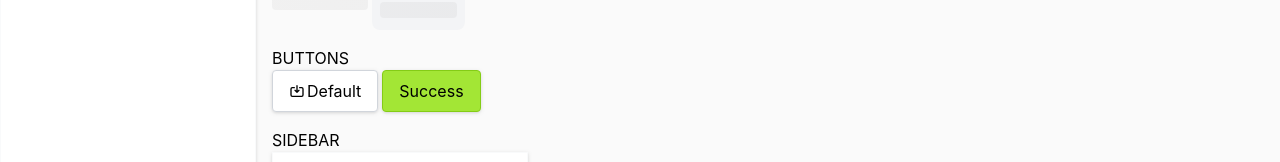
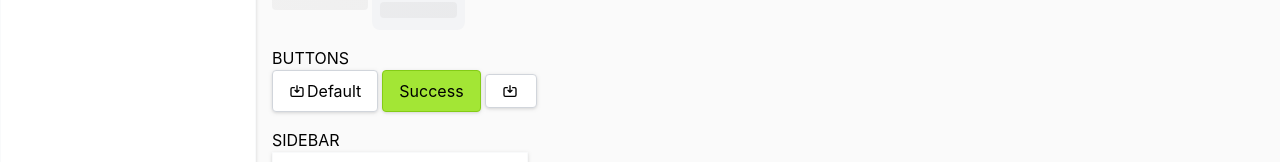
Before and after one commit to online-lorno/apex, a Next.js app in the folder projects/admin/: page /components in a window 1280 px wide. Shown: the part 202-364 px from the top of the page. Built offline with nearby package versions, Linux system fonts and the light colour scheme.

Commit message:
feat: update button component

```diff
--- a/projects/admin/pages/components.tsx
+++ b/projects/admin/pages/components.tsx
@@ -60,13 +60,13 @@ const Components: NextPage = () => {
         {/* Buttons */}
         <div className="mb-4">
           <h1 className="uppercase">Buttons</h1>
-          <div className="flex items-center">
+          <div className="flex items-center space-x-1">
+            <Button text="Default" icon={<HeroIcon icon="SaveIcon" />} />
+            <Button text="Success" type="success" />
             <Button
-              classNames="mr-1"
-              text="Default"
+              classNames="py-2 px-2"
               icon={<HeroIcon icon="SaveIcon" />}
             />
-            <Button text="Success" type="success" />
           </div>
         </div>
 
```
